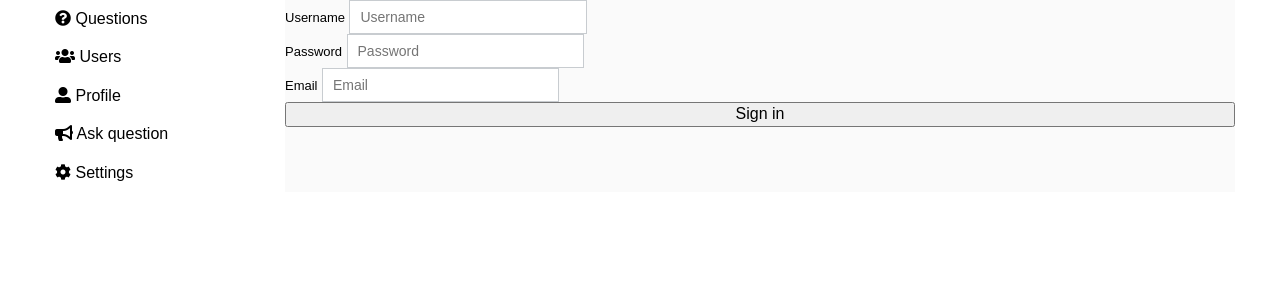
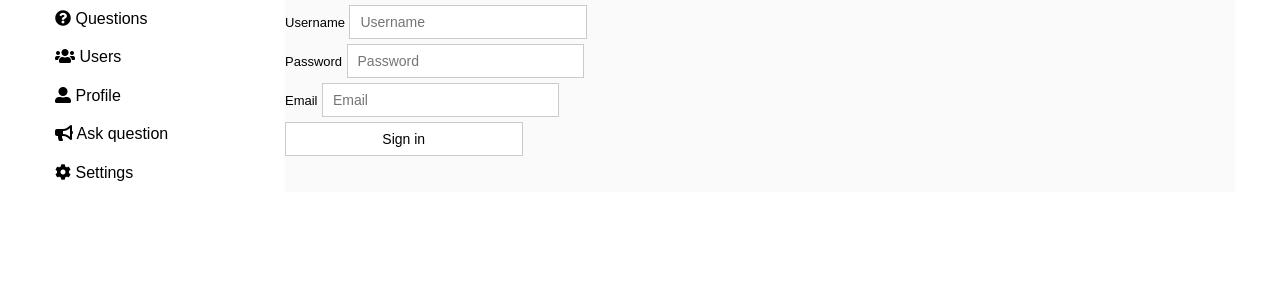
Before and after one commit to FFx0q/forum, a PHP site: template src/Views/user/register.twig in a window 1280 px wide. Shown: the part 45-345 px from the top of the page. Run offline with PHP 8.4, Linux system fonts and the light colour scheme; the template is opened without the code that fills it, so the values that code supplies are empty; some libraries are stand-ins or nearby versions.

Commit message:
some changes

```diff
--- a/public/css/core.css
+++ b/public/css/core.css
@@ -157,6 +157,7 @@ body a {
   font-size: 13px;
 }
 .form input {
+  margin-top: 5px;
   padding: 8px 10px;
   font-size: 14px;
   border: 1px solid #c8ccd0;
--- a/public/scss/core.scss
+++ b/public/scss/core.scss
@@ -189,6 +189,7 @@ body {
 	}
 	input
 	{
+		margin-top: 5px;
 		padding: 8px 10px;
 		font-size: 14px;
 		border: 1px solid #c8ccd0;
--- a/src/Views/user/login.twig
+++ b/src/Views/user/login.twig
@@ -19,6 +19,6 @@
 		       placeholder="Password"
 		/>
 	</div>
-    <button type="submit" class="button">Sign in</button>
+    <input type="submit" value="Sign in" />
 </form>
 {% endblock %}
--- a/src/Views/user/register.twig
+++ b/src/Views/user/register.twig
@@ -29,7 +29,7 @@
 			   required
 		/>
 	</div>
-	<button type="submit" class="button">Sign in</button>
+	<input type="submit" value="Sign in" />
 
 </form>
 
```
